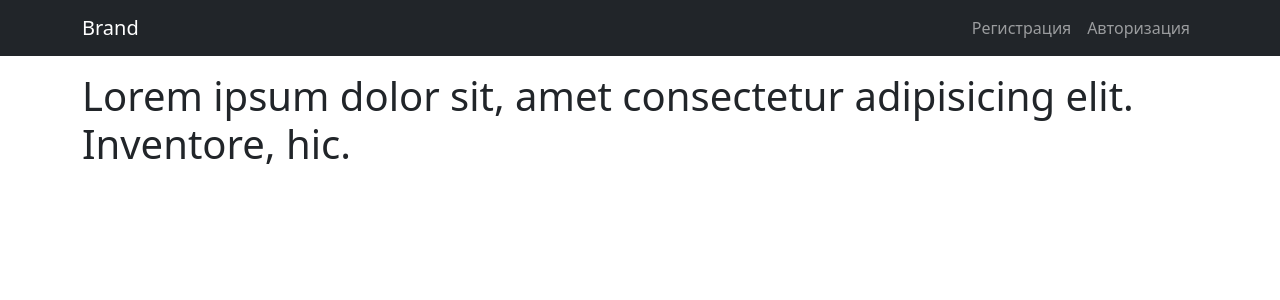
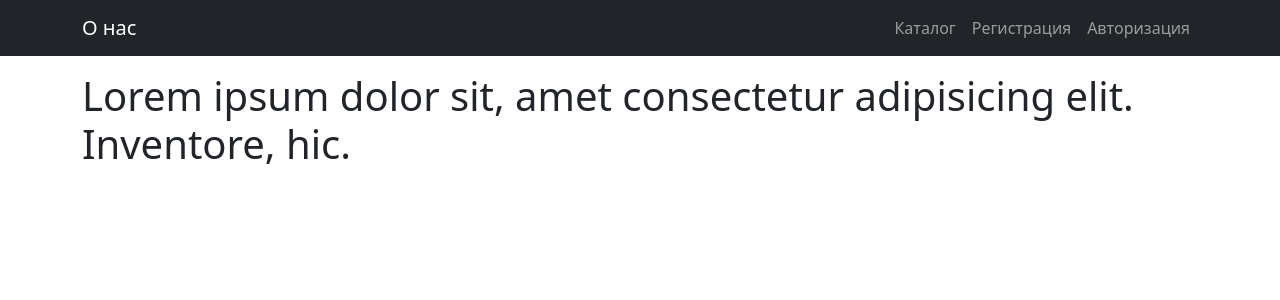
Before and after one commit to worltroll/catalog-of-electrical-components, a Flask app: page / in a window 1280 px wide. Shown: the top 300 px of the page. Run offline with Flask 3, Linux system fonts and the light colour scheme.

Commit message:
обновление base.html

```diff
--- a/templates/base.html
+++ b/templates/base.html
@@ -11,8 +11,11 @@
 <body>
     <nav class="navbar navbar-expand navbar-dark bg-dark">
         <div class="container">
-            <a href="/" class="navbar-brand">Brand</a>
+            <a href="/" class="navbar-brand">О нас</a>
             <ul class="navbar-nav">
+                <li class="nav-item">
+                    <a href="catalog" class="nav-link">Каталог</a>
+                </li>
                 <li class="nav-item">
                     <a href="register" class="nav-link">Регистрация</a>
                 </li>
```
